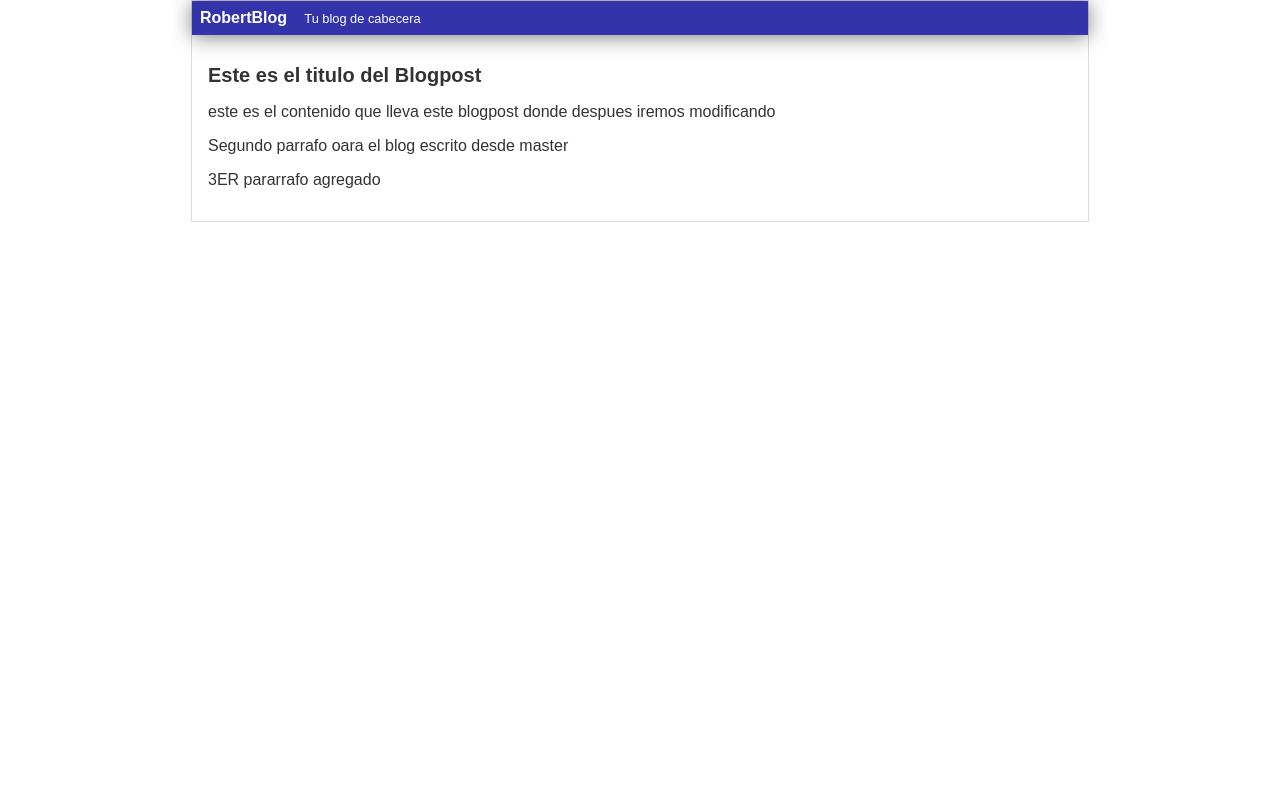
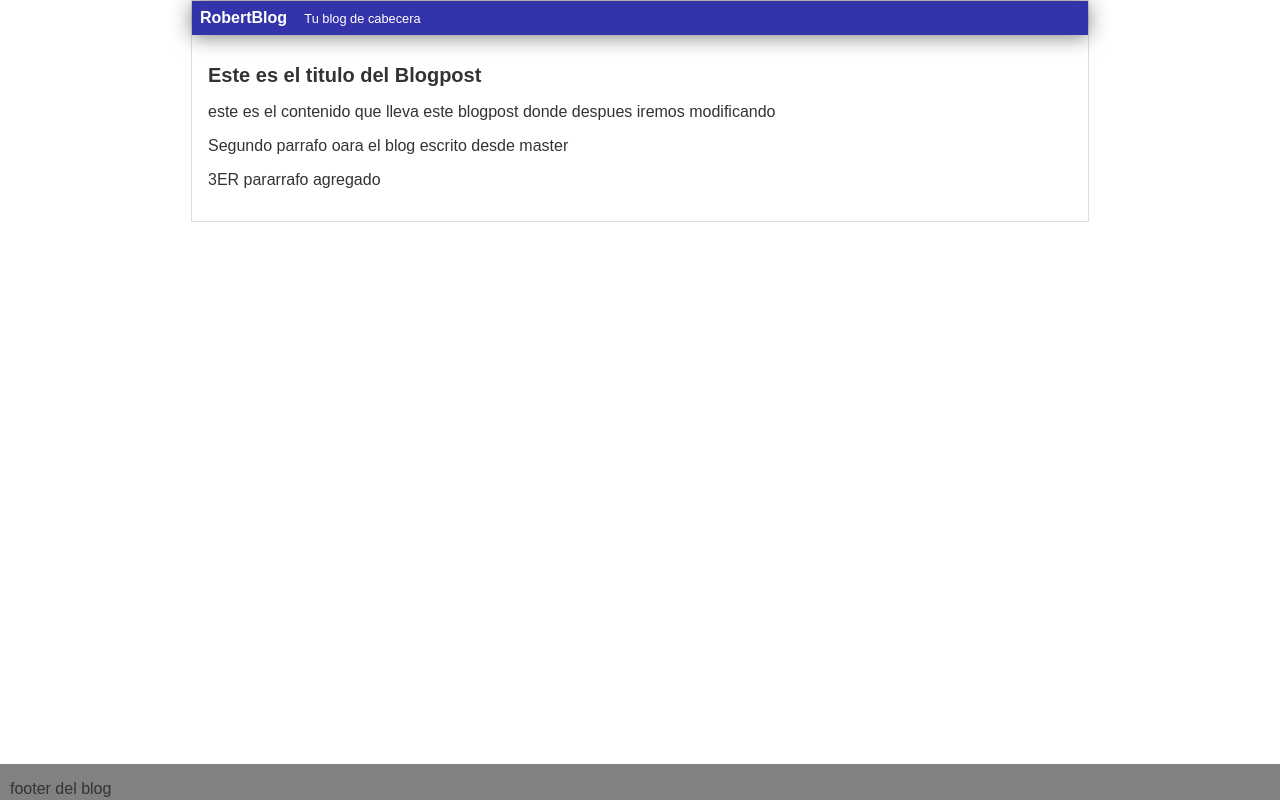
Before and after one commit to Rruiz15/Blogpost-de-curso-de-git-y-github, a plain HTML site: page index.html in a window 1280 px wide. Drawn offline with Linux system fonts and the light colour scheme.

Commit message:
footer terminado

```diff
--- a/index.html
+++ b/index.html
@@ -22,8 +22,8 @@
             <p>3ER pararrafo agregado</p>
         </div>
     </div>
-
-
-
+    <footer class="footer">
+        <p class="footer__text">footer del blog</p>
+    </footer>
 </body>
 </html>
--- a/styles/style.css
+++ b/styles/style.css
@@ -37,3 +37,16 @@ body{
 .container__post{
     padding:1em;
 }
+
+.footer{
+    background-color: rgba(73, 73, 72, 0.692);
+    position:fixed;
+    left:0px;
+    bottom:0px;
+    height:30px;
+    width:100%;
+    text-align:left;
+    padding-bottom: 6px;
+    padding-left: 10px;
+
+}
```
